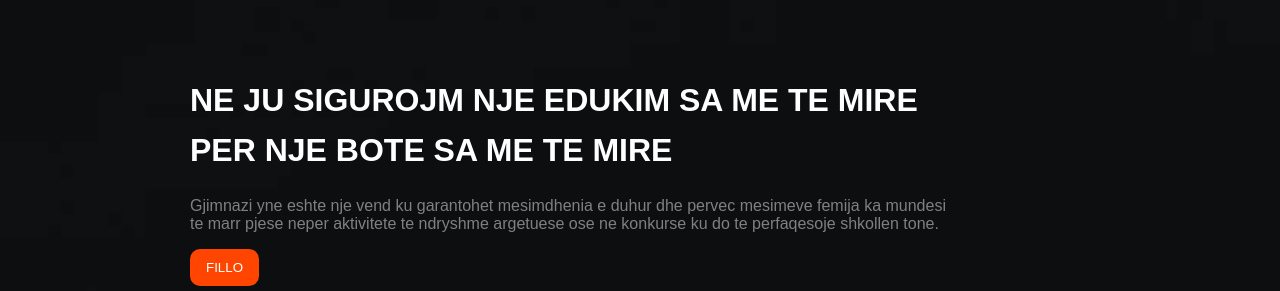
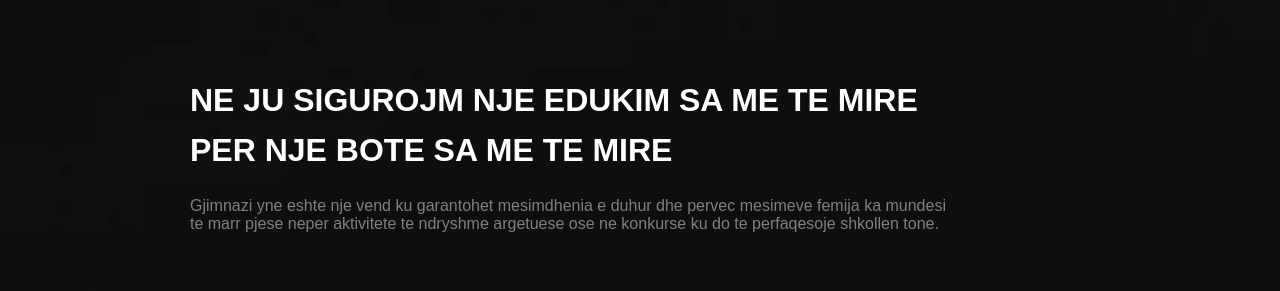
Before and after one commit to Elvi111/samiweb.com, a plain HTML site: page index.html in a window 1280 px wide. Shown: the part 102-393 px from the top of the page. Drawn offline with Linux system fonts and the light colour scheme.

Commit message:
Update index.html

```diff
--- a/index.html
+++ b/index.html
@@ -24,8 +24,6 @@
       <div class="section">
           <h1>NE JU SIGUROJM NJE EDUKIM SA ME TE MIRE <br> PER NJE BOTE SA ME TE MIRE</h1>
           <p>Gjimnazi yne eshte nje vend ku garantohet mesimdhenia e duhur dhe pervec mesimeve femija ka mundesi<br> te marr pjese neper aktivitete te ndryshme argetuese ose ne konkurse ku do te perfaqesoje shkollen tone.</p>
-
-          <a href="#"><button class="FILLO">FILLO</button></a>
 
 <!--FEATURES-->
          <div class="features">
```
